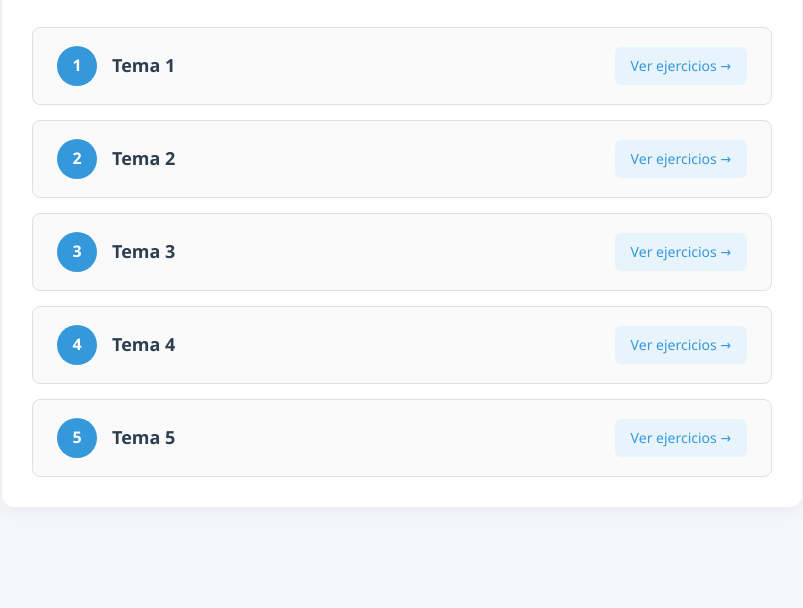
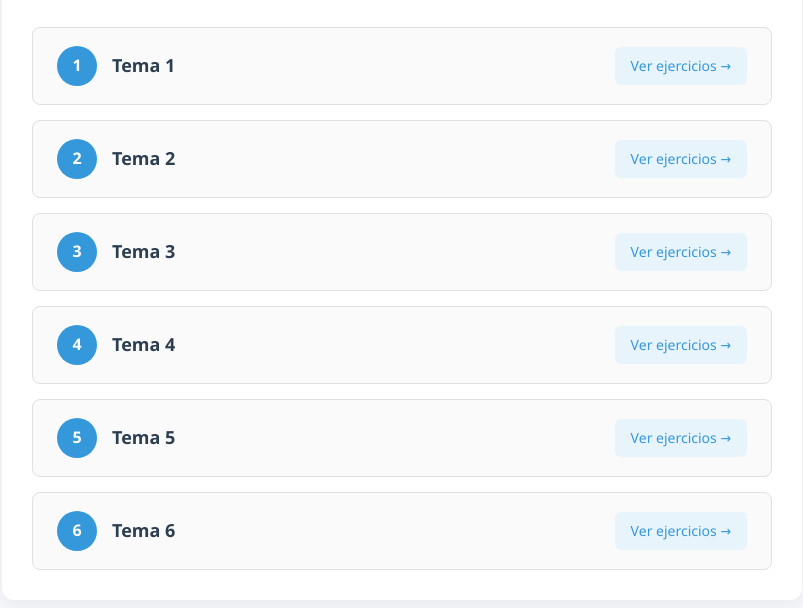
Before and after one commit to mrodort0105/Dweb, a plain HTML site: page index.html in a window 1280 px wide. Shown: the part 192-800 px from the top of the page, without its empty margins (238-1041 px from the left). Drawn offline with Linux system fonts and the light colour scheme.

Commit message:
Add link for Tema 6 exercises

```diff
--- a/index.html
+++ b/index.html
@@ -164,6 +164,15 @@
                 </div>
                 <span class="btn-ver">Ver ejercicios &rarr;</span>
             </a>
+
+            <!-- Tema 6 -->
+            <a href="https://github.com/mrodort0105/Dweb/tree/main/Ejercicios/Tema%206" class="tema-card">
+                <div class="tema-info">
+                    <div class="tema-num">6</div>
+                    <div class="tema-titulo">Tema 6</div>
+                </div>
+                <span class="btn-ver">Ver ejercicios &rarr;</span>
+            </a>
         </main>
     </div>
 
```
